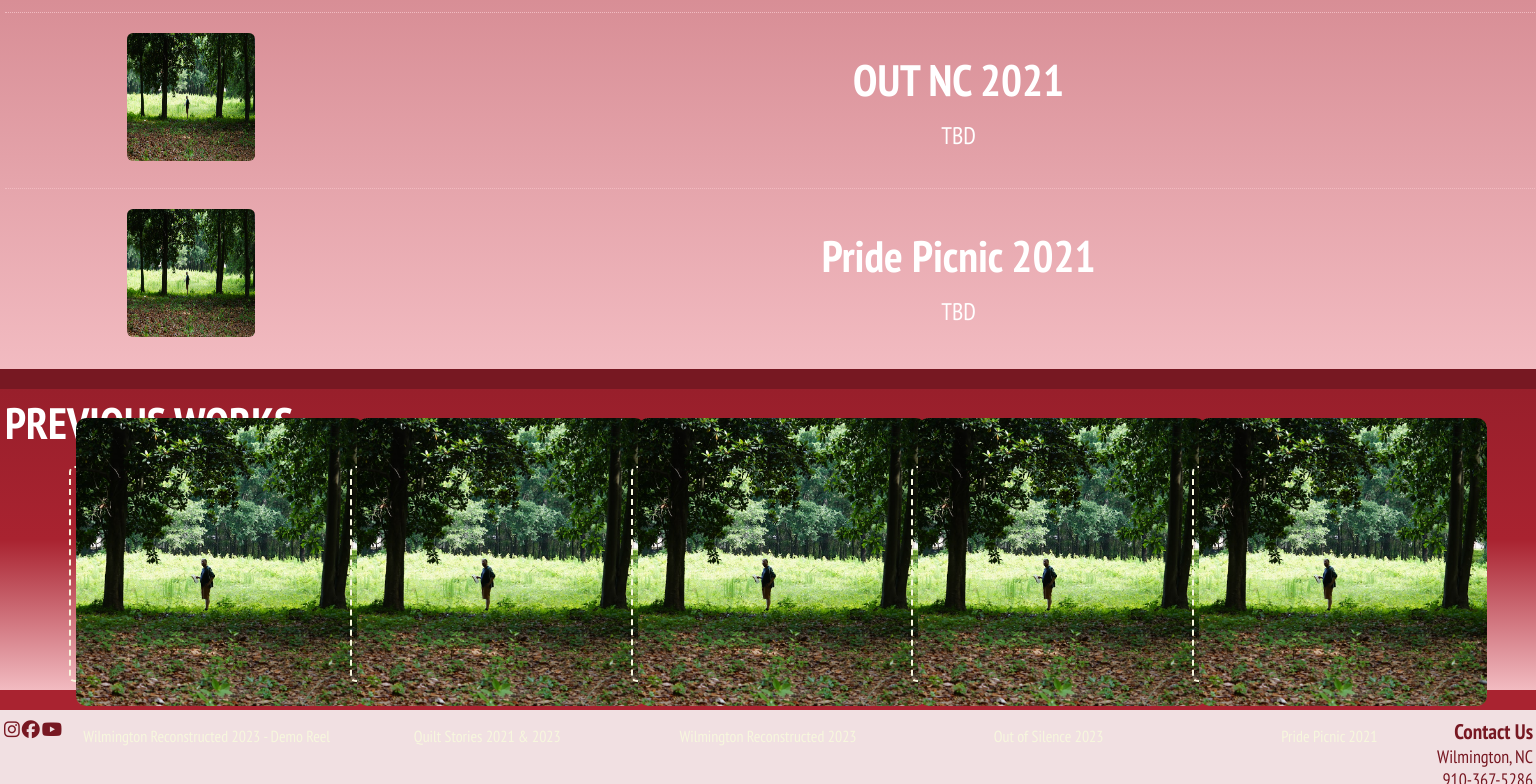
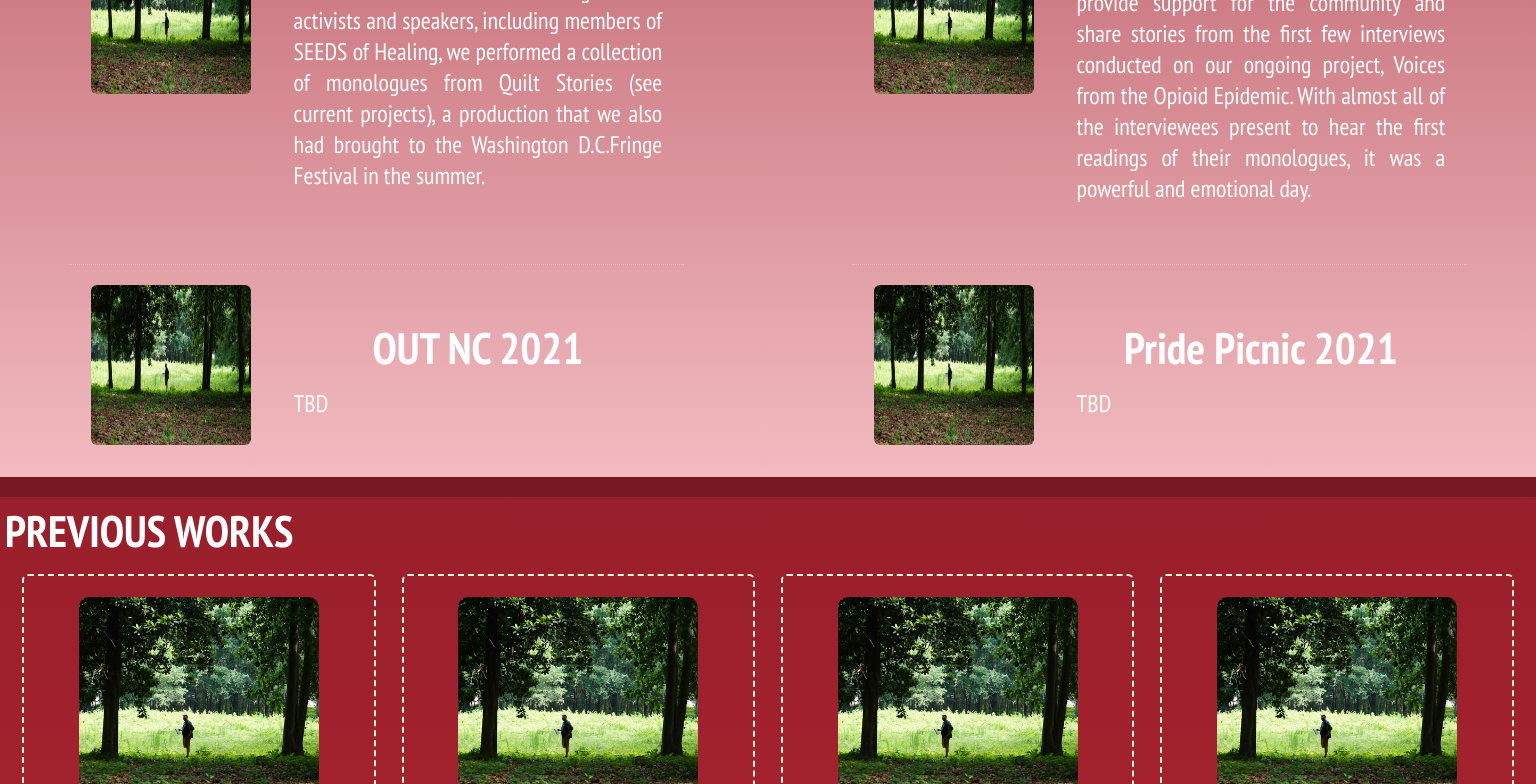
Before and after one commit to mackwick/MoB_Website_FE, a React (Vite) app: page /projects in a window 1536 px wide. Shown: the part 1600-2384 px from the top of the page. Built offline with nearby package versions, Linux system fonts and the light colour scheme; a web font is replaced by a local one.

Commit message:
four main pages are formatted, roughtly designed, and responsive

```diff
--- a/src/index.css
+++ b/src/index.css
@@ -557,7 +557,6 @@ nav:has(#ham-toggle:checked) .hamburger-menu span:nth-child(3) {
 /*--------------------- RESPONSIVENESS --------------------------*/
 
 @media screen and (min-width: 650px) {
-  /*********************    LANDING    *************************/
   .home-bio-links .home-bio-one-link {
     width: 10rem;
     height: 3rem;
@@ -594,11 +593,28 @@ nav:has(#ham-toggle:checked) .hamburger-menu span:nth-child(3) {
   .project-link {
     font-size: 1rem;
   }
+
+  .one-project {
+    width: 48dvw;
+    height: 35dvw;
+  }
+
+  .project-tease-image {
+    height: 9rem;
+    width: 9rem;
+  }
+
+  .engage-tease-image {
+    height: 10rem;
+    width: 10rem;
+  }
+
+  .engage-two p {
+    text-align: justify;
+  }
 }
 
 @media screen and (min-width: 860px) {
-  /*********************    LANDING    *************************/
-
   .news-image,
   .project-tease-image {
     height: 13rem;
@@ -760,6 +776,14 @@ nav:has(#ham-toggle:checked) .hamburger-menu span:nth-child(3) {
   .how-to-div2 {
     width: 48%;
   }
+
+  .one-project {
+    width: 45dvw;
+  }
+
+  .project-link {
+    font-size: 2rem;
+  }
 }
 
 @media screen and (min-width: 1435px) {
@@ -893,4 +917,31 @@ nav:has(#ham-toggle:checked) .hamburger-menu span:nth-child(3) {
   .contact-header {
     height: 25dvh;
   }
+
+  .one-project {
+    width: 23dvw;
+    height: 400px;
+    justify-content: start;
+  }
+
+  .project-tease-image {
+    height: 15rem;
+    width: 15rem;
+  }
+
+  .project-teasers-div {
+    gap: 20px;
+  }
+
+  .engage-collection {
+    display: flex;
+    flex-direction: row;
+    flex-wrap: wrap;
+    gap: 40px;
+    justify-content: space-around;
+  }
+
+  .one-engagement {
+    width: 40dvw;
+  }
 }
```
